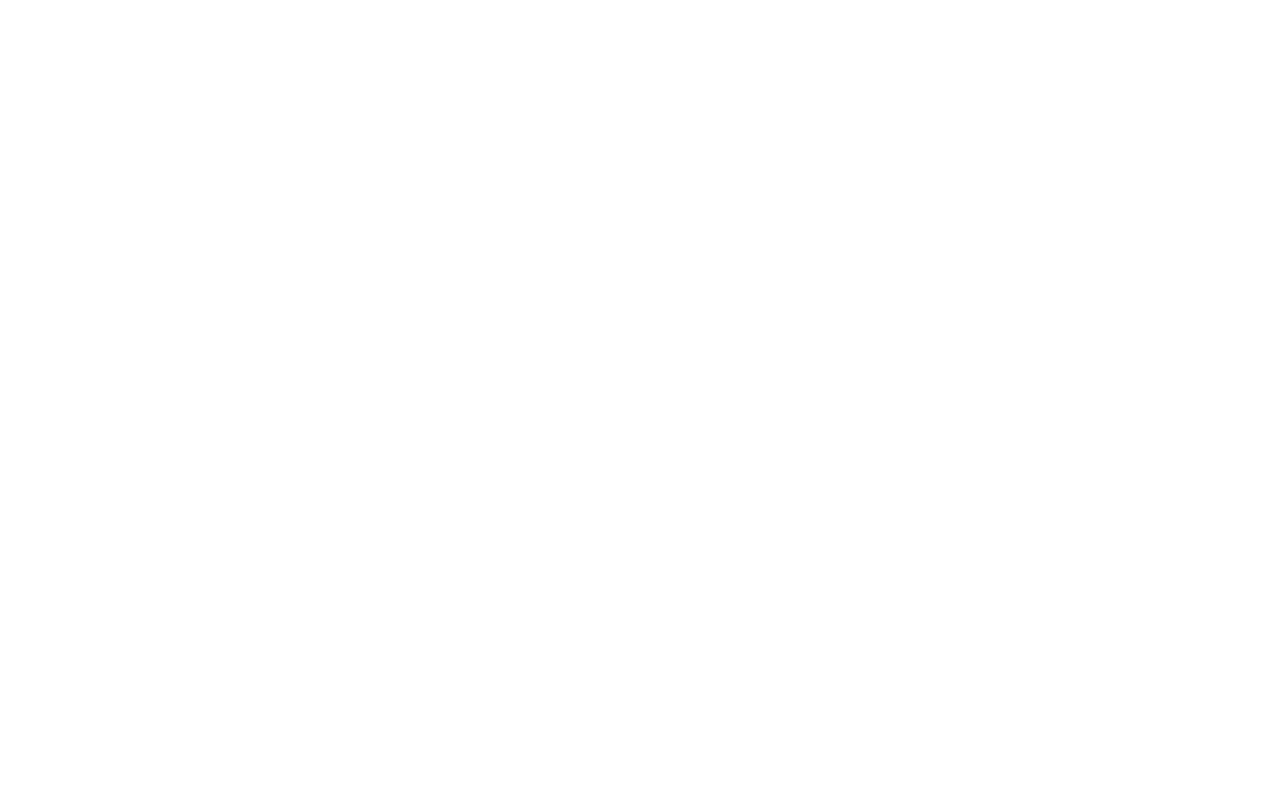
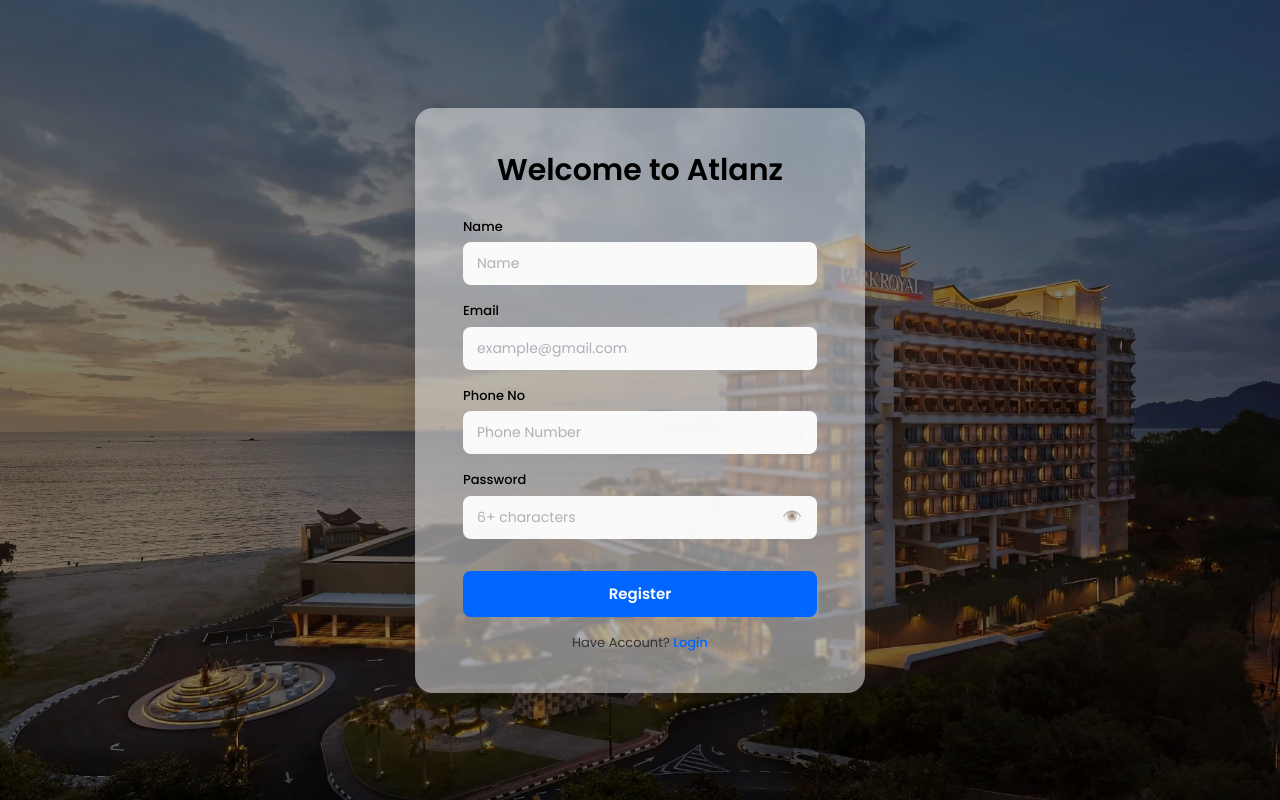
Before and after one commit to GilangDafa10/atlanz-hotels, a Vue app in the folder frontend/: page /Register in a window 1280 px wide. Before the commit this address had no page. Built offline with nearby package versions, Linux system fonts and the light colour scheme.

Commit message:
odi coba BE

```diff
--- a/frontend/package.json
+++ b/frontend/package.json
@@ -19,6 +19,7 @@
     "@fortawesome/vue-fontawesome": "^3.1.2",
     "@iconify/vue": "^5.0.0",
     "@tailwindcss/vite": "^4.1.16",
+    "axios": "^1.13.2",
     "tailwindcss": "^4.1.16",
     "vue": "^3.5.22",
     "vue-router": "^4.6.3"
--- a/frontend/src/auth/Login.vue
+++ b/frontend/src/auth/Login.vue
@@ -6,8 +6,8 @@
 
         <form @submit.prevent="login">
           <div class="form-group">
-            <label>Username</label>
-            <input type="text" v-model="username" placeholder="Username" required />
+            <label>Username / Email</label>
+            <input type="text" v-model="username" placeholder="Username / Email" required />
           </div>
 
           <div class="form-group">
@@ -32,18 +32,8 @@
                   stroke="currentColor"
                   class="eye-icon"
                 >
-                  <path
-                    stroke-linecap="round"
-                    stroke-linejoin="round"
-                    stroke-width="1.8"
-                    d="M15 12a3 3 0 11-6 0 3 3 0 016 0z"
-                  />
-                  <path
-                    stroke-linecap="round"
-                    stroke-linejoin="round"
-                    stroke-width="1.8"
-                    d="M2.458 12C3.732 7.943 7.523 5 12 5c4.478 0 8.268 2.943 9.542 7-1.274 4.057-5.064 7-9.542 7-4.477 0-8.268-2.943-9.542-7z"
-                  />
+                  <path stroke-linecap="round" stroke-linejoin="round" stroke-width="1.8" d="M15 12a3 3 0 11-6 0 3 3 0 016 0z" />
+                  <path stroke-linecap="round" stroke-linejoin="round" stroke-width="1.8" d="M2.458 12C3.732 7.943 7.523 5 12 5c4.478 0 8.268 2.943 9.542 7-1.274 4.057-5.064 7-9.542 7-4.477 0-8.268-2.943-9.542-7z" />
                 </svg>
 
                 <svg
@@ -54,19 +44,20 @@
                   stroke="currentColor"
                   class="eye-icon"
                 >
-                  <path
-                    stroke-linecap="round"
-                    stroke-linejoin="round"
-                    stroke-width="1.8"
-                    d="M3 3l18 18M10.58 10.58A3 3 0 0113.42 13.42M6.26 6.26A9.77 9.77 0 003 12c1.274 4.057 5.064 7 9.542 7a9.77 9.77 0 005.18-1.54M17.74 17.74A9.77 9.77 0 0021 12c-1.274-4.057-5.064-7-9.542-7a9.77 9.77 0 00-5.18 1.54"
-                  />
+                  <path stroke-linecap="round" stroke-linejoin="round" stroke-width="1.8" d="M3 3l18 18M10.58 10.58A3 3 0 0113.42 13.42M6.26 6.26A9.77 9.77 0 003 12c1.274 4.057 5.064 7 9.542 7a9.77 9.77 0 005.18-1.54M17.74 17.74A9.77 9.77 0 0021 12c-1.274-4.057-5.064-7-9.542-7a9.77 9.77 0 00-5.18 1.54" />
                 </svg>
               </button>
             </div>
           </div>
 
-          <button type="submit" class="btn">Login</button>
+          <button type="submit" class="btn" :disabled="loading">
+            {{ loading ? 'Loading...' : 'Login' }}
+          </button>
         </form>
+
+        <p v-if="errorMessage" style="color:red; margin-top:10px;">
+          {{ errorMessage }}
+        </p>
 
         <p class="footer">
           No Account? <a href="#">Create Account</a>
@@ -77,6 +68,8 @@
 </template>
 
 <script>
+import axios from "axios";
+
 export default {
   name: "Login",
   data() {
@@ -84,22 +77,44 @@ export default {
       username: "",
       password: "",
       showPassword: false,
+      loading: false,
+      errorMessage: null,
     };
   },
   methods: {
     togglePassword() {
       this.showPassword = !this.showPassword;
     },
-    login() {
-      if (this.username && this.password) {
-        alert(`Selamat datang, ${this.username}!`);
-      } else {
-        alert("Isi username dan password dulu ya, Odi");
+
+    async login() {
+      this.loading = true;
+      this.errorMessage = null;
+
+      try {
+        const payload = {
+          email: this.username, // API pakai email
+          password: this.password,
+        };
+
+        const res = await axios.post("http://127.0.0.1:8000/api/login", payload);
+
+        // Simpan token
+        localStorage.setItem("token", res.data.data.token);
+
+        alert("Login berhasil, Odi! Anda akan diarahkan...");
+        this.$router.push("/dashboard"); // arahkan ke halaman dashboard
+      }
+      catch (err) {
+        this.errorMessage = err.response?.data?.message || "Login gagal!";
+      }
+      finally {
+        this.loading = false;
       }
     },
   },
 };
 </script>
+
 
 <style scoped>
 @import url('https://fonts.googleapis.com/css2?family=Poppins:wght@400;500;600&display=swap');
--- a/frontend/src/auth/Profile.vue
+++ b/frontend/src/auth/Profile.vue
@@ -68,18 +68,7 @@
           <h2 class="text-gray-600 text-sm font-semibold mb-4 tracking-wide">User</h2>
 
           <div class="space-y-4">
-            <div class="flex items-center gap-4">
-              <svg class="w-5 h-5 text-gray-400" fill="none" stroke="currentColor" viewBox="0 0 24 24">
-                <path stroke-linecap="round" stroke-linejoin="round" stroke-width="2" d="M16 7a4 4 0 11-8 0 4 4 0 018 0zM12 14a7 7 0 00-7 7h14a7 7 0 00-7-7z"></path>
-              </svg>
-              <div class="flex-1">
-                <label class="text-gray-500 text-xs block mb-1">Username</label>
-                <div class="flex justify-between items-center">
-                  <span class="text-gray-800 font-medium">Maskurrrrr</span>
-                </div>
-                <div class="border-b border-gray-300 mt-2"></div>
-              </div>
-            </div>
+
 
             <div class="flex items-center gap-4">
               <svg class="w-5 h-5 text-gray-400" fill="none" stroke="currentColor" viewBox="0 0 24 24">
--- a/frontend/src/auth/Register.vue
+++ b/frontend/src/auth/Register.vue
@@ -21,11 +21,6 @@
           </div>
 
           <div class="form-group">
-            <label>Username</label>
-            <input type="text" v-model="username" placeholder="Username" required />
-          </div>
-
-          <div class="form-group">
             <label>Password</label>
             <div class="password-input-wrapper">
               <input
@@ -40,8 +35,18 @@
             </div>
           </div>
 
-          <button type="submit" class="btn">Register</button>
+          <button type="submit" class="btn" :disabled="loading">
+            {{ loading ? 'Loading...' : 'Register' }}
+          </button>
         </form>
+
+        <p v-if="errorMessage" style="color:red; margin-top:10px;">
+          {{ errorMessage }}
+        </p>
+
+        <p v-if="successMessage" style="color:green; margin-top:10px;">
+          {{ successMessage }}
+        </p>
 
         <p class="footer">Have Account? <a href="#">Login</a></p>
       </div>
@@ -50,6 +55,8 @@
 </template>
 
 <script>
+import axios from 'axios'
+
 export default {
   name: 'Register',
   data() {
@@ -57,22 +64,47 @@ export default {
       name: '',
       email: '',
       phone: '',
-      username: '',
       password: '',
       showPassword: false,
+      loading: false,
+
+      errorMessage: null,
+      successMessage: null,
     }
   },
   methods: {
-    register() {
-      if (this.name && this.email && this.phone && this.username && this.password) {
-        alert(`Selamat datang, ${this.name}! Akun berhasil dibuat.`)
-      } else {
-        alert('Isi semua field dulu ya, Odi 😄')
+    async register() {
+      this.loading = true
+      this.errorMessage = null
+      this.successMessage = null
+
+      try {
+        const payload = {
+          name: this.name,
+          email: this.email,
+          password: this.password,
+          no_hp: this.phone,
+        }
+
+        const res = await axios.post('http://127.0.0.1:8000/api/register', payload)
+
+        this.successMessage = res.data.message || 'Register success!'
+        alert('Akun berhasil dibuat! Silakan login ya, Odi 😄')
+
+        this.$router.push('/login')
+      } catch (err) {
+        this.errorMessage =
+          err.response?.data?.errors ||
+          err.response?.data?.message ||
+          'Register gagal!'
+      } finally {
+        this.loading = false
       }
     },
   },
 }
 </script>
+
 
 <style scoped>
 @import url('https://fonts.googleapis.com/css2?family=Poppins:wght@400;500;600&display=swap');
--- /dev/null
+++ b/frontend/src/pages/Login.vue
@@ -0,0 +1,10 @@
+<template>
+  <MainLayouts>
+    <Login />
+  </MainLayouts>
+</template>
+
+<script setup>
+import MainLayouts from '@/layouts/MainLayouts.vue'
+import Login from '@/auth/Login.vue'
+</script>
--- /dev/null
+++ b/frontend/src/pages/Register.vue
@@ -0,0 +1,10 @@
+<template>
+  <MainLayouts>
+    <Register />
+  </MainLayouts>
+</template>
+
+<script setup>
+import MainLayouts from '@/layouts/MainLayouts.vue'
+import Register from '@/auth/Register.vue';
+</script>
--- a/frontend/src/router/index.js
+++ b/frontend/src/router/index.js
@@ -7,6 +7,8 @@ import Booking from "../pages/Booking.vue";
 import AddService from "@/pages/AddService.vue";
 import Profile from "@/pages/Profil.vue";
 import Reservation from "@/pages/Reservation.vue";
+import Login from "@/pages/Login.vue";
+import Register from "@/pages/Register.vue";
 // import About from "../pages/About.vue";
 // import DetailMobil from "../pages/DetailMobil.vue";
 
@@ -41,6 +43,16 @@ const routes = [
         name: "reservation",
         component: Reservation,
     },
+    {
+        path: "/Login",
+        name: "login",
+        component: Login,
+    },
+    {
+        path: "/Register",
+        name: "register",
+        component: Register,
+    },
     // {
     //     path: "/about",
     //     name: "about",
```
Also changed, not shown: 1 other file (tests, documents, lock files or other folders).
